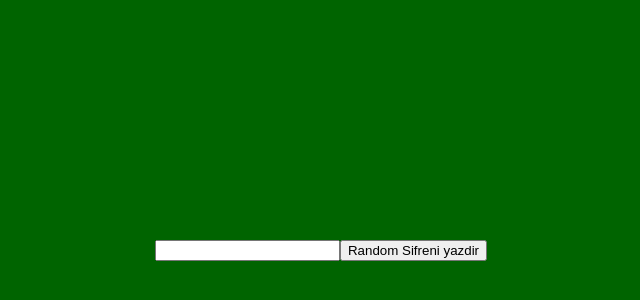
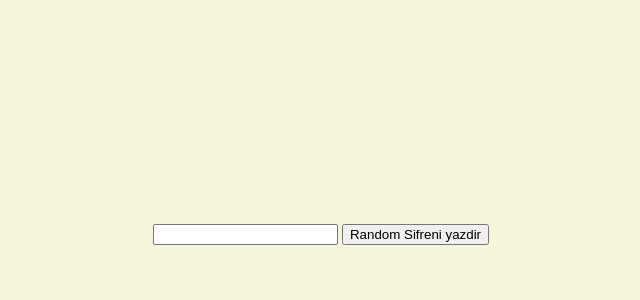
Before and after one commit to mcloveen/Quiz-password, a plain HTML site: page index.html in a window 1280 px wide. Shown: the part 150-450 px from the top of the page, without its empty margins (319-959 px from the left). Drawn offline with Linux system fonts and the light colour scheme.

Commit message:
style added

```diff
--- a/index.html
+++ b/index.html
@@ -8,6 +8,7 @@
     <style>
         body {
             display: flex;
+            flex-direction: column;
             justify-content: center;
             align-items: center;
             height: 100vh;
@@ -16,9 +17,12 @@
     </style>
 
 </head>
-<body style="background-color: darkgreen;">
-    <input type="text" id="inp">
-      <button onclick="generateRandomPassword(8)" id="generateButton">Random Sifreni yazdir</button>
+<body style="background-color: beige;">
+    <div>
+
+        <input type="text" id="inp">
+          <button onclick="generateRandomPassword(8)" id="generateButton">Random Sifreni yazdir</button>
+    </div>
       <p id="passwordDisplay"></p>
 
     <script src="script.js"></script>
```
